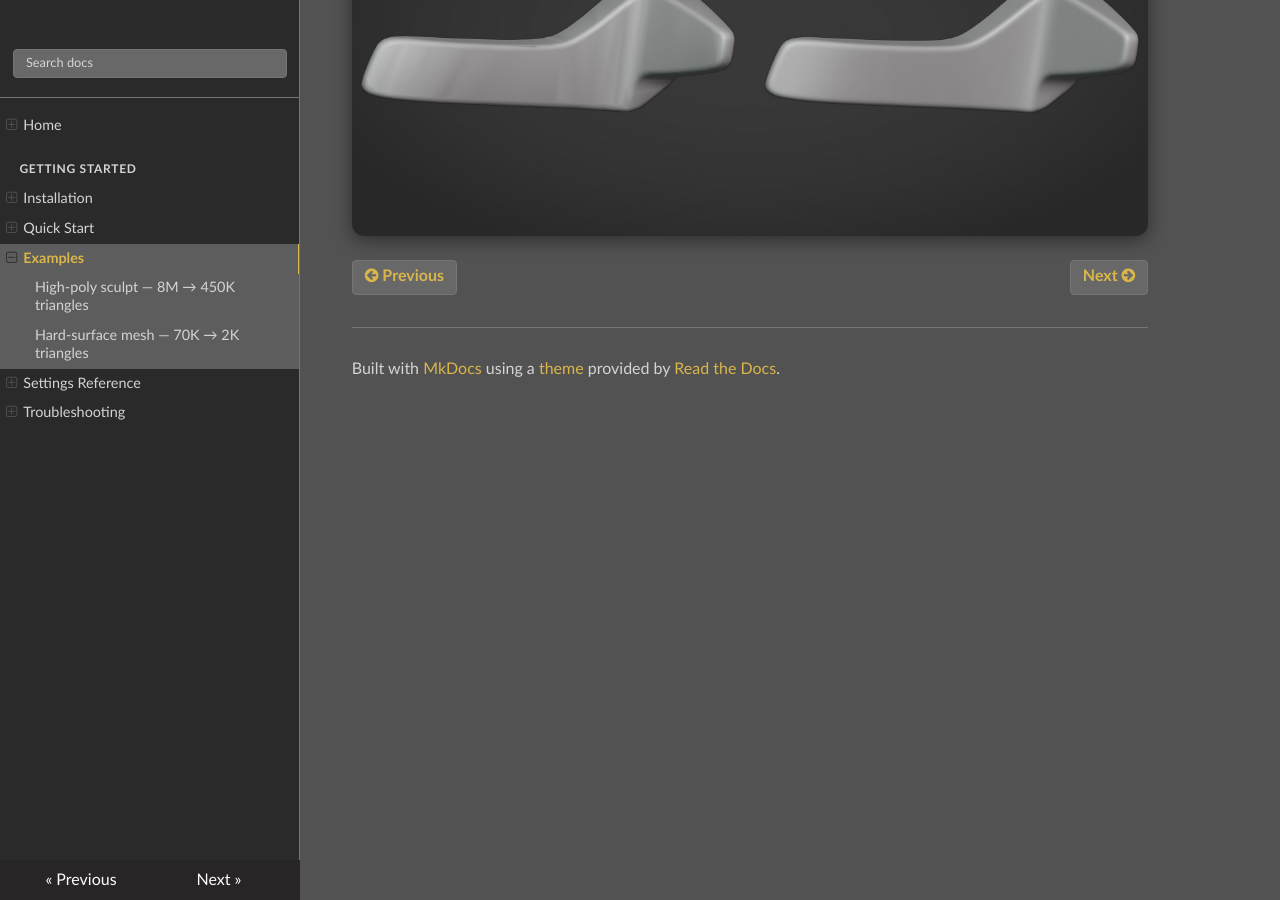
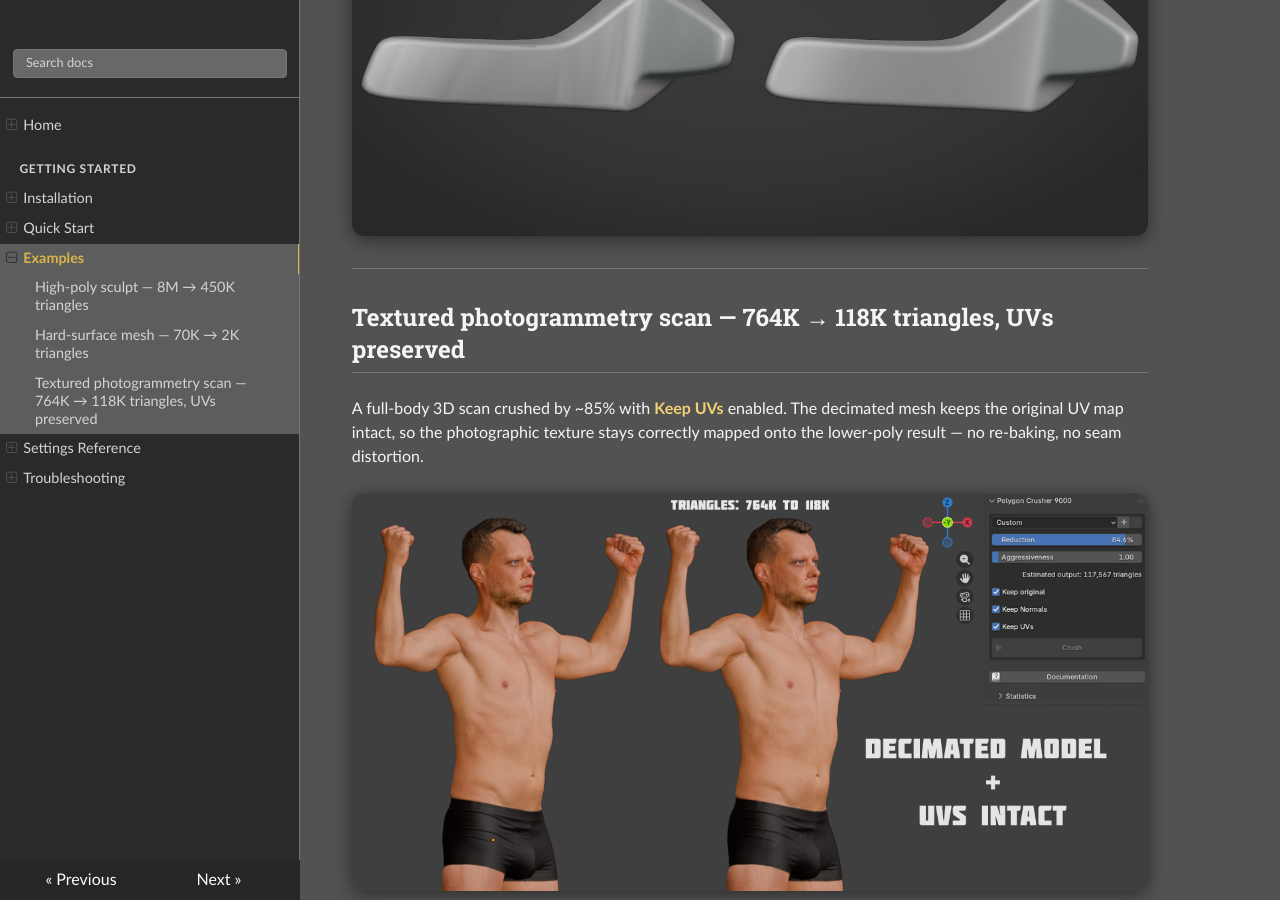
Before and after one commit to henriquevlopes/polygon-crusher-9000-docs, an MkDocs documentation site: the page built from docs/examples.md, in a window 1280 px wide and 900 px high, scrolled down 1082 px. Built offline with MkDocs 1.6.1, drawn with Linux system fonts in a browser that asks for light colours.

Commit message:
Add example03 — textured photogrammetry scan with UVs preserved
A 764K → 118K crush on a full-body 3D scan with Keep UVs enabled.
Shows the photographic texture remaining correctly mapped onto the
decimated mesh — concrete demonstration that the new Keep UVs
option works on real-world textured assets.

Co-Authored-By: Claude Opus 4.7 (1M context) <noreply@anthropic.com>

```diff
--- a/docs/examples.md
+++ b/docs/examples.md
@@ -17,3 +17,13 @@ and curvature of the original shape on a tight triangle budget, where Decimate
 distorts the form.
 
 ![Polygon Crusher vs Blender Decimate — 70K to 2K triangles on a hard-surface mesh](assets/PolygonCrusher9000_example02.jpg)
+
+---
+
+## Textured photogrammetry scan — 764K → 118K triangles, UVs preserved
+
+A full-body 3D scan crushed by ~85% with **Keep UVs** enabled. The decimated
+mesh keeps the original UV map intact, so the photographic texture stays
+correctly mapped onto the lower-poly result — no re-baking, no seam distortion.
+
+![Decimated photogrammetry scan with UVs preserved — 764K to 118K triangles](assets/PolygonCrusher9000_example03.jpg)
```
Also changed, not shown: docs/assets/PolygonCrusher9000_example03.jpg (added).
